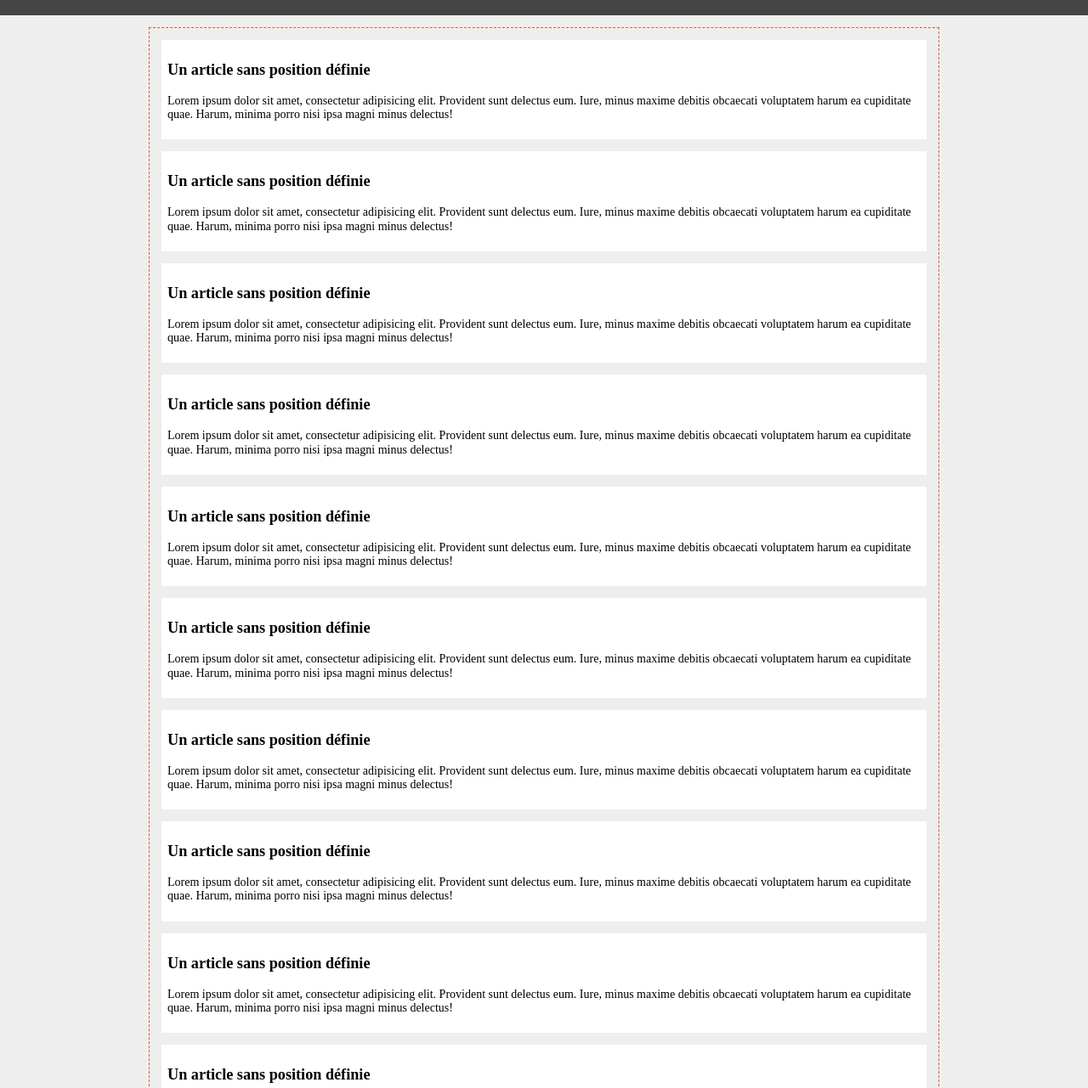
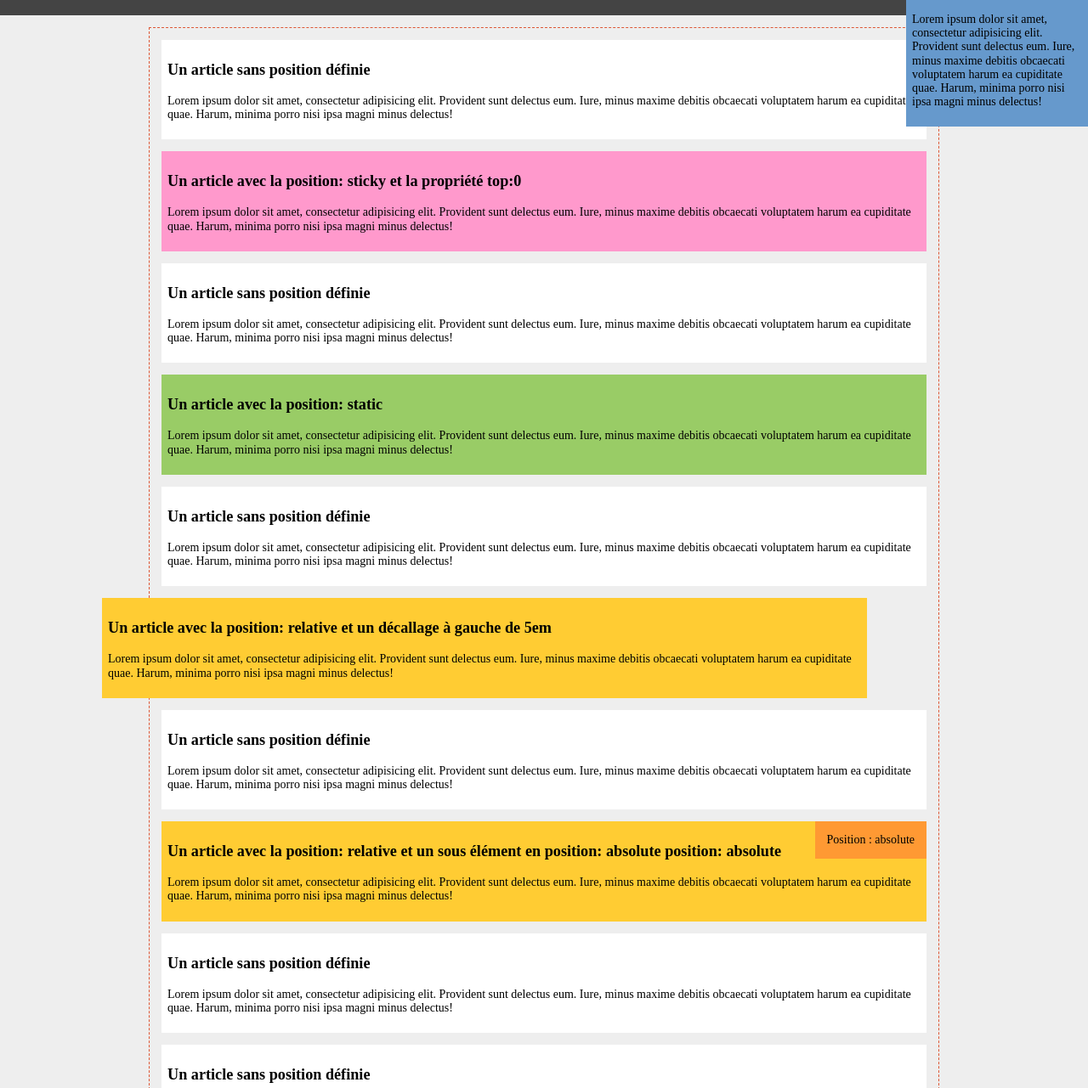
Before and after one commit to Brasero/bst-34-bordure-eval, a plain HTML site: page index.html in a window 1280 px wide. Shown: the part 70-1351 px from the top of the page at 85% size. Drawn offline with Linux system fonts and the light colour scheme.

Commit message:
correction

```diff
--- a/index.html
+++ b/index.html
@@ -22,8 +22,8 @@
     <p>Lorem ipsum dolor sit amet, consectetur adipisicing elit. Provident sunt delectus eum. Iure, minus maxime debitis
       obcaecati voluptatem harum ea cupiditate quae. Harum, minima porro nisi ipsa magni minus delectus!</p>
   </article>
-  <article>
-    <h3>Un article sans position définie</h3>
+  <article class="sticky">
+    <h3>Un article avec la position: sticky et la propriété top:0</h3>
     <p>Lorem ipsum dolor sit amet, consectetur adipisicing elit. Provident sunt delectus eum. Iure, minus maxime debitis
       obcaecati voluptatem harum ea cupiditate quae. Harum, minima porro nisi ipsa magni minus delectus!</p>
   </article>
@@ -32,8 +32,8 @@
     <p>Lorem ipsum dolor sit amet, consectetur adipisicing elit. Provident sunt delectus eum. Iure, minus maxime debitis
       obcaecati voluptatem harum ea cupiditate quae. Harum, minima porro nisi ipsa magni minus delectus!</p>
   </article>
-  <article>
-    <h3>Un article sans position définie</h3>
+  <article class="static">
+    <h3>Un article avec la position: static</h3>
     <p>Lorem ipsum dolor sit amet, consectetur adipisicing elit. Provident sunt delectus eum. Iure, minus maxime debitis
       obcaecati voluptatem harum ea cupiditate quae. Harum, minima porro nisi ipsa magni minus delectus!</p>
   </article>
@@ -42,8 +42,8 @@
     <p>Lorem ipsum dolor sit amet, consectetur adipisicing elit. Provident sunt delectus eum. Iure, minus maxime debitis
       obcaecati voluptatem harum ea cupiditate quae. Harum, minima porro nisi ipsa magni minus delectus!</p>
   </article>
-  <article>
-    <h3>Un article sans position définie</h3>
+  <article class="relative">
+    <h3>Un article avec la position: relative et un décallage à gauche de 5em</h3>
     <p>Lorem ipsum dolor sit amet, consectetur adipisicing elit. Provident sunt delectus eum. Iure, minus maxime debitis
       obcaecati voluptatem harum ea cupiditate quae. Harum, minima porro nisi ipsa magni minus delectus!</p>
   </article>
@@ -52,8 +52,10 @@
     <p>Lorem ipsum dolor sit amet, consectetur adipisicing elit. Provident sunt delectus eum. Iure, minus maxime debitis
       obcaecati voluptatem harum ea cupiditate quae. Harum, minima porro nisi ipsa magni minus delectus!</p>
   </article>
-  <article>
-    <h3>Un article sans position définie</h3>
+  <article class="relative parent">
+    <h3>Un article avec la position: relative et un sous élément en position: absolute
+      position: absolute</h3>
+    <span class="absolute">Position : absolute</span>
     <p>Lorem ipsum dolor sit amet, consectetur adipisicing elit. Provident sunt delectus eum. Iure, minus maxime debitis
       obcaecati voluptatem harum ea cupiditate quae. Harum, minima porro nisi ipsa magni minus delectus!</p>
   </article>
@@ -62,8 +64,8 @@
     <p>Lorem ipsum dolor sit amet, consectetur adipisicing elit. Provident sunt delectus eum. Iure, minus maxime debitis
       obcaecati voluptatem harum ea cupiditate quae. Harum, minima porro nisi ipsa magni minus delectus!</p>
   </article>
-  <article>
-    <h3>Un article sans position définie</h3>
+  <article class="fixed">
+    <h3>Un article avec la position: fixed</h3>
     <p>Lorem ipsum dolor sit amet, consectetur adipisicing elit. Provident sunt delectus eum. Iure, minus maxime debitis
       obcaecati voluptatem harum ea cupiditate quae. Harum, minima porro nisi ipsa magni minus delectus!</p>
   </article>
--- a/public/style.css
+++ b/public/style.css
@@ -39,3 +39,41 @@ article {
 article h3 {
  font-size: 1.3rem;
 }
+
+.sticky{
+ background: #f9c;
+ position: sticky;
+ top: 0;
+}
+
+.static {
+ background: #9c6;
+ position: static;
+}
+
+.relative {
+ background: #fc3;
+ position: relative;
+ /*left: -5em;*/
+ right: 5em;
+}
+
+.relative.parent {
+ right: 0;
+}
+
+.absolute {
+ background: #f93;
+ position: absolute;
+ top: 0;
+ right: 0;
+ padding: 1em;
+}
+
+.fixed {
+ position: fixed;
+ top:0;
+ right: 0;
+ background: #69c;
+ width: 200px;
+}
```
